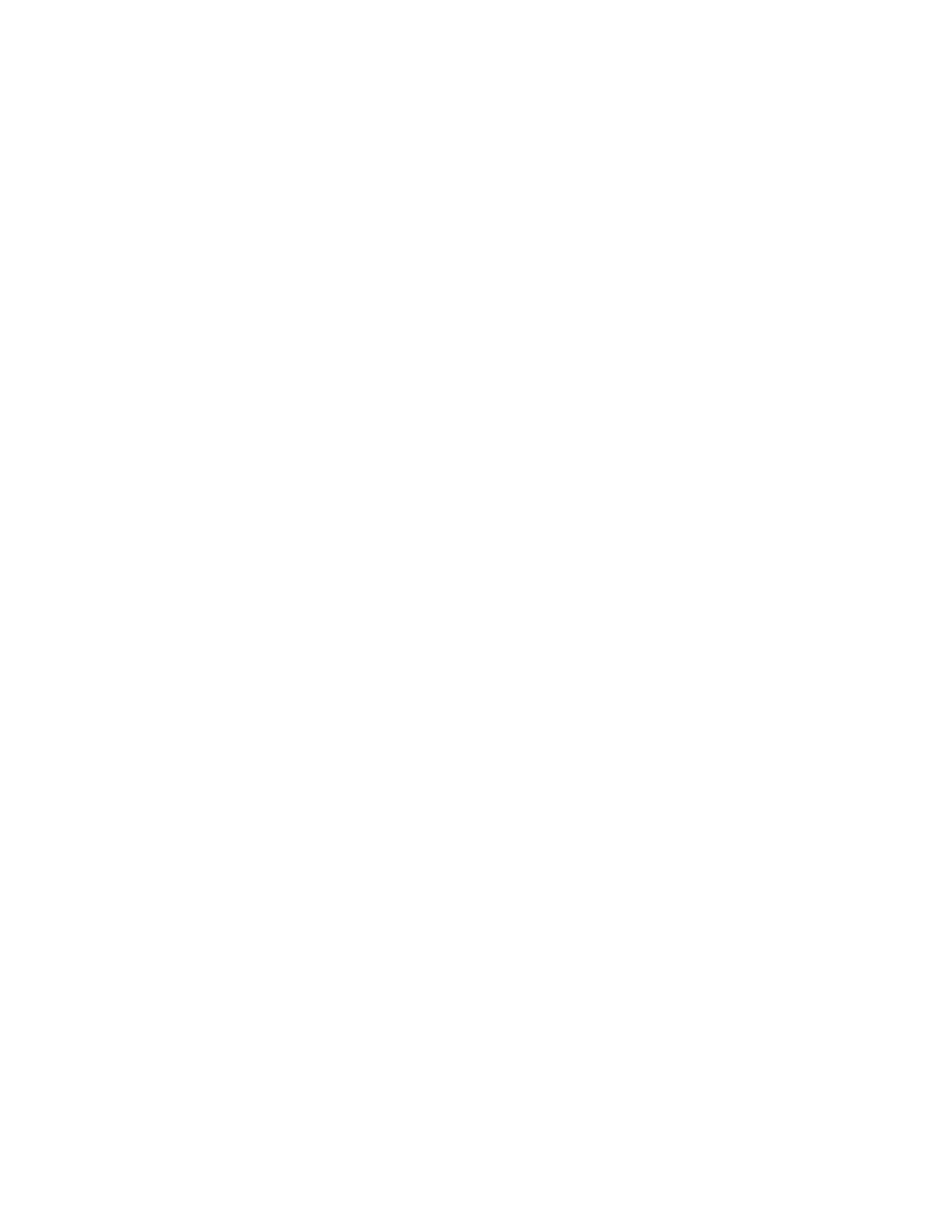
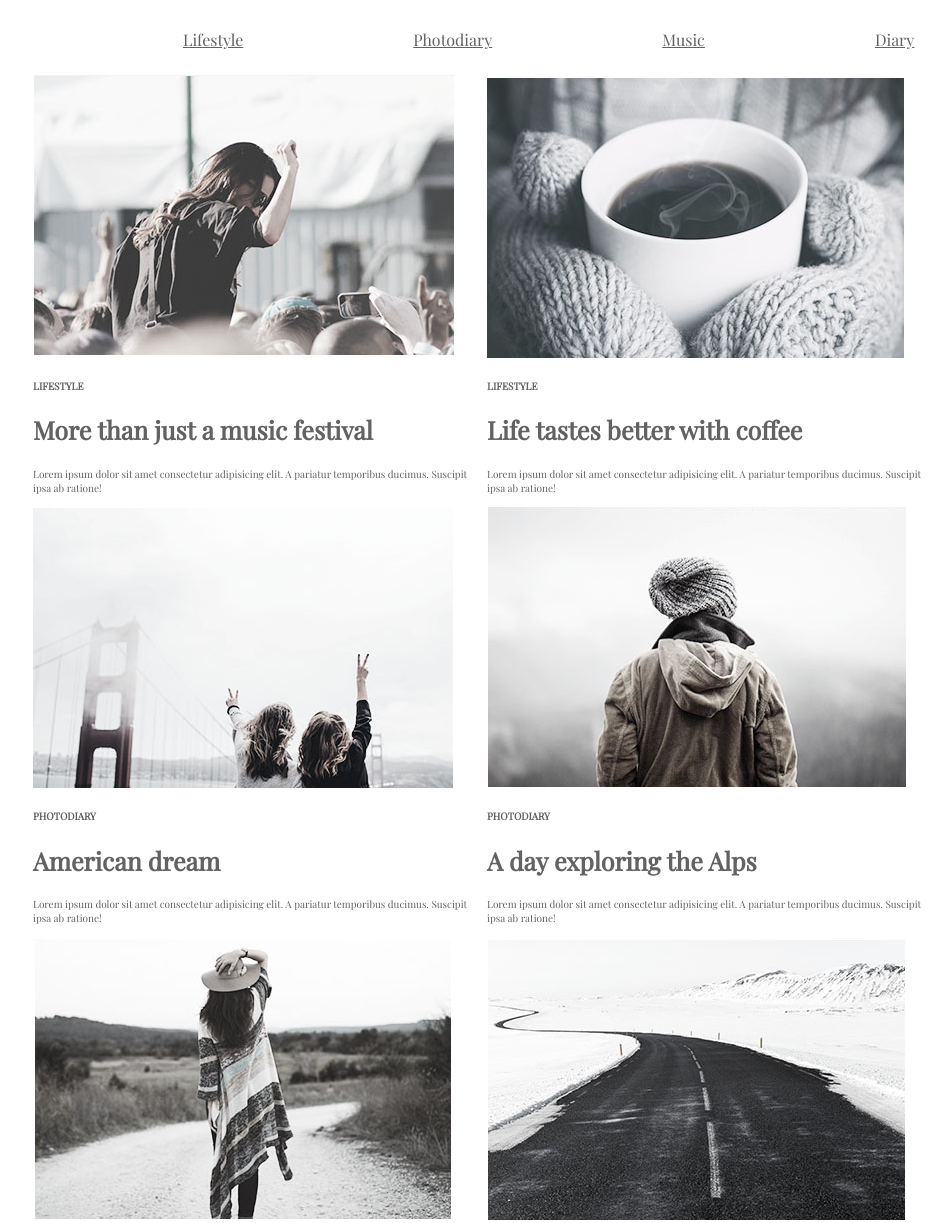
Before and after one commit to Flowerish/flowerish.github.io, a plain HTML site: page html-css/Module-03/index.html in a window 1280 px wide. Shown: the top 1223 px of the page, without its empty margins (170-1122 px from the left). Before the commit the page ends 800 px from the top, so only its background shows below. Drawn offline with nearby package versions, Linux system fonts and the light colour scheme.

Commit message:
last change

```diff
--- a/html-css/Module-03/css/style.css
+++ b/html-css/Module-03/css/style.css
@@ -0,0 +1,58 @@
+.wrapper {
+    width: auto;
+    text-align: center;
+}
+.wrapper span {
+    display: inline-block;
+    width: 450px;
+}
+.nav ul {
+    list-style-type: none;
+    display: inline-flex;
+    padding: 5px 5px 5px 260px;
+}
+.nav ul li a:hover{
+color: indianred;
+}
+ul li a {
+    margin: 85px;
+    color: #626262;
+    font-family: 'Playfair Display', serif;
+}
+h5, h2, p {
+    color: #626262;
+    font-family: 'Playfair Display', serif;
+}
+p {
+    font-size: 10px;
+    text-align: left;
+    margin-left: 15px;
+}
+h5.first {
+    font-size: 10px;
+    text-align: left;
+    margin-left: 15px;
+}
+h2.first {
+    font-size: 25px;
+    text-align: left;
+    margin-left: 15px;
+}
+h5.second {
+    font-size: 10px;
+    text-align: left;
+    margin-left: 15px;
+}
+h2.second {
+    font-size: 25px;
+    text-align: left;
+    margin-left: 15px;
+}
+.button {
+    text-align: center;
+    padding: 20px 20px;
+}
+.button a {
+    border: 2px solid #000;
+    padding: 10px 10px 10px 10px;
+}
--- a/html-css/Module-03/index.html
+++ b/html-css/Module-03/index.html
@@ -1,10 +1,57 @@
 <!DOCTYPE html>
 <html lang="en">
 <head>
-	<meta charset="UTF-8">
-	<title>Module 2-1</title>
+	<link rel="stylesheet" href="css/style.css">
+	<link href="https://fonts.googleapis.com/css?family=Playfair+Display" rel="stylesheet">
+    <meta charset="UTF-8">
+	<title>Module 3</title>
 </head>
 <body>
+	<div class="nav">
+		<ul>
+			<li><a href="#">Lifestyle</a></li>
+			<li><a href="#">Photodiary</a></li>
+			<li><a href="#">Music</a></li>
+			<li><a href="#">Diary</a></li>
+		</ul>
+	</div>
+	<div class="wrapper">
+	<span><img src="images/new.jpg" alt="new">
+	<h5 class="first">LIFESTYLE</h5>
+	<h2 class="first">More than just a music festival</h2>
+	<p>Lorem ipsum dolor sit amet consectetur adipisicing elit. A pariatur temporibus ducimus. Suscipit ipsa ab ratione! </p>
+	</span>
+	<span><img src="images/new1.jpg" alt="new">
+		<h5 class="first">LIFESTYLE</h5>
+		<h2 class="first">Life tastes better with coffee</h2>
+		<p>Lorem ipsum dolor sit amet consectetur adipisicing elit. A pariatur temporibus ducimus. Suscipit ipsa ab ratione! </p>
+		</span>
+	</div>
+		<div class="wrapper">
+		<span><img src="images/new2.jpg" alt="new">
+			<h5 class="second">PHOTODIARY</h5>
+			<h2 class="second">American dream</h2>
+			<p>Lorem ipsum dolor sit amet consectetur adipisicing elit. A pariatur temporibus ducimus. Suscipit ipsa ab ratione! </p>
+			</span>
+			<span><img src="images/new3.jpg" alt="new">
+			<h5 class="second">PHOTODIARY</h5>
+			<h2 class="second">A day exploring the Alps</h2>
+			<p>Lorem ipsum dolor sit amet consectetur adipisicing elit. A pariatur temporibus ducimus. Suscipit ipsa ab ratione! </p>
+			</span>
+		</div>
+		<div class="wrapper">
+				<span><img src="images/new4.jpg" alt="new">
+					<h5 class="second">LIFESTYLE</h5>
+					<h2 class="second">Top 10 songs for running</h2>
+					<p>Lorem ipsum dolor sit amet consectetur adipisicing elit. A pariatur temporibus ducimus. Suscipit ipsa ab ratione! </p>
+					</span>
+					<span><img src="images/new6.jpg" alt="new">
+					<h5 class="second">LIFESTYLE</h5>
+					<h2 class="second">Cold winter days</h2>
+					<p>Lorem ipsum dolor sit amet consectetur adipisicing elit. A pariatur temporibus ducimus. Suscipit ipsa ab ratione! </p>
+					</span>
+				</div>
+			<div class="button"><a href="#">Load more</a></div>
 
 </body>
 </html>
```
Also changed, not shown: html-css/Module-03/images/new.jpg (added), html-css/Module-03/images/new1.jpg (added), html-css/Module-03/images/new2.jpg (added), html-css/Module-03/images/new3.jpg (added), html-css/Module-03/images/new4.jpg (added), html-css/Module-03/images/new6.jpg (added).
